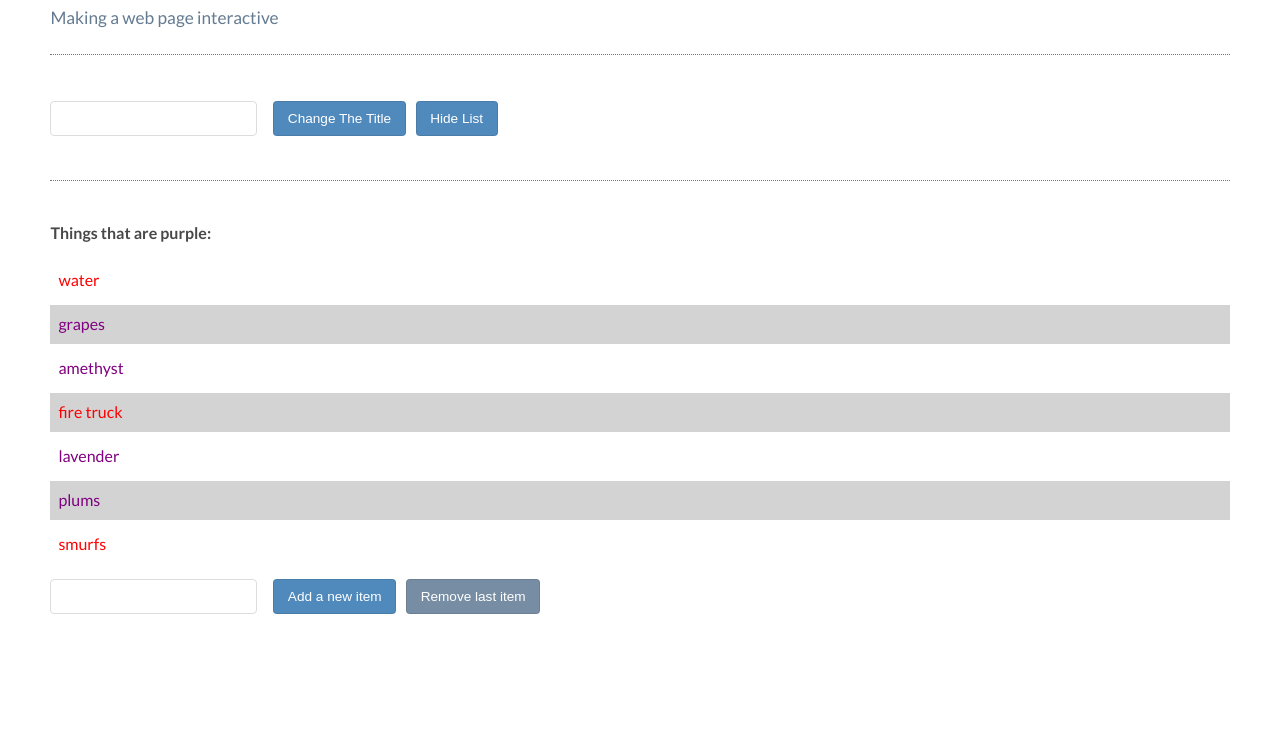
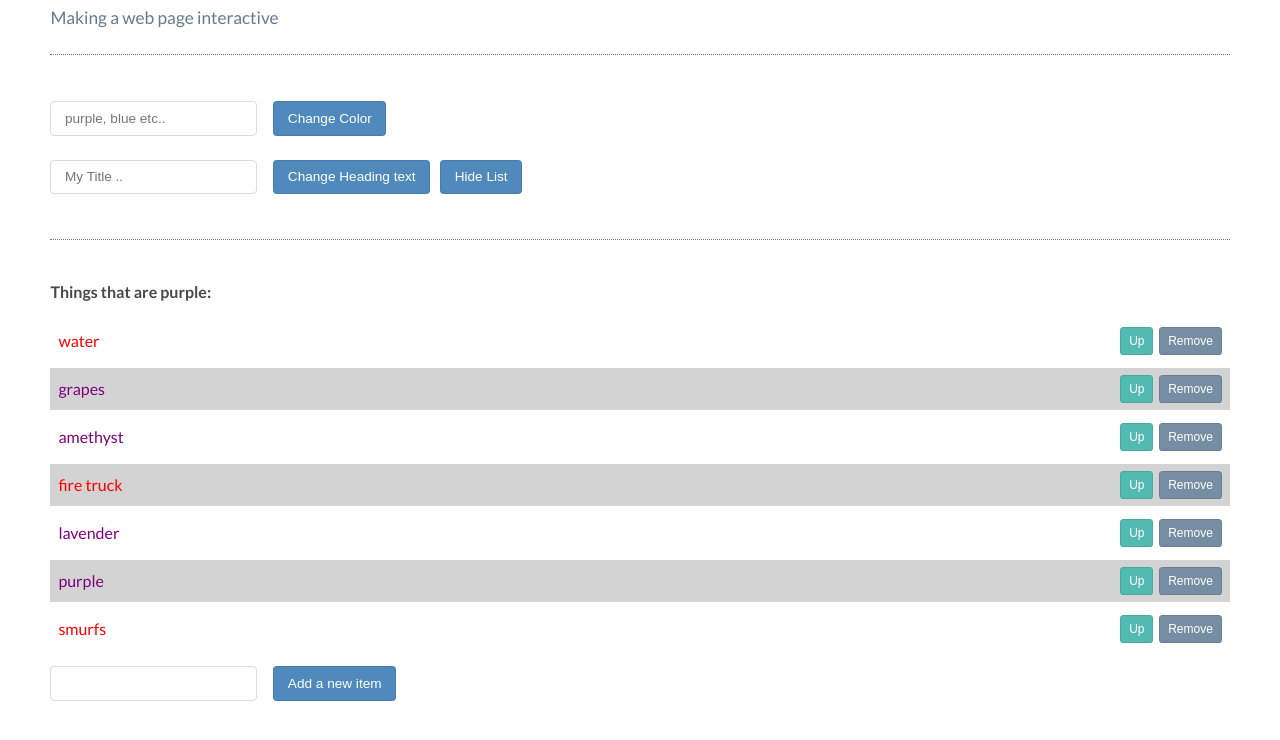
Before and after one commit to LaurieWilliamsNZ/JavascriptDomPractice, a plain HTML site: page index.html in a window 1280 px wide. Shown: the part 88-828 px from the top of the page. Before the commit the page ends 800 px from the top, so only its background shows below. Drawn offline with Linux system fonts and the light colour scheme.

Commit message:
Add abilty to remove items and move items up the list. Remove last item button has been taken out.

```diff
--- a/app.js
+++ b/app.js
@@ -1,41 +1,48 @@
 const toggleList = document.getElementById('toggleList');
 const listDiv = document.querySelector('.list');
+const listUl = listDiv.querySelector('ul');
 const Header = document.getElementsByTagName('h1')[0];
+const HeadingTextInput = document.getElementById('headingTextInput');
+const HeadingTextBtn = document.getElementById('headingTextBtn');
 const colorBtn = document.getElementById('colorBtn');
 const myParagraph = document.querySelector('p.description');
 const colorInput = document.querySelector('#colorInput');
 const addItemInput = document.querySelector('#addItemInput');
 const addItemBtn = document.querySelector('#addItemBtn');
-const removeItemBtn = document.querySelector('#removeItemBtn');
-const listItems = document.getElementsByTagName('li');
 
 myParagraph.title = 'A list description';
 
-listDiv.addEventListener('mouseover', (event) => {
-  // only target events with LI tag
-  if (event.target.tagName === 'LI') {
-    // event listens for mouse over and transforms text to capitals
-    event.target.textContent = event.target.textContent.toUpperCase();
+listUl.addEventListener('click', (event) => {
+  // only target events with BUTTON tag.
+  if (event.target.tagName === 'BUTTON') {
+    if (event.target.className === 'remove') {
+      let li = event.target.parentNode;
+      let ul = li.parentNode;
+      // remove the parent li from the ul.
+      ul.removeChild(li);
+    }
+    if (event.target.className === 'up') {
+      let li = event.target.parentNode;
+      let ul = li.parentNode;
+      // move target list item up
+      let prevLi = li.previousElementSibling;
+      // if the element is already a first child, then the previousElement Sibling will be null.
+      // only works if there is a previous sibling
+      if (prevLi) {
+        ul.insertBefore(li, prevLi);
+      }
+    }
   }
 });
-
-listDiv.addEventListener('mouseout', (event) => {
-  // only target events with LI tag
-  if (event.target.tagName === 'LI') {
-    // event listens for mouse out and transforms text back to lowercase
-    event.target.textContent = event.target.textContent.toLowerCase();
-  }
-});
-
-// document.addEventListener('click', (event) => {
-//   console.log(event.target);
-// });
-
 // change the heading text color.
 colorBtn.addEventListener('click', () => {
   Header.style.color = colorInput.value;
   Header.style.fontSize = '50px';
   colorInput.style.width = '200px';
+});
+// Change the header text
+HeadingTextBtn.addEventListener('click', () => {
+  Header.textContent = HeadingTextInput.value;
 });
 
 // add an item to the ul and appendChild to the dom.
@@ -50,15 +57,6 @@ addItemBtn.addEventListener('click', () => {
   ul.appendChild(li);
   // clear the text from the addItemInput by setting it to an empty string.
   addItemInput.value = '';
-});
-
-// remove last item from the list.
-removeItemBtn.addEventListener('click', () => {
-  let ul = document.getElementsByTagName('ul')[0];
-  // target the last child element.
-  let li = document.querySelector('li:last-child');
-  // remove the last child element from the dom.
-  ul.removeChild(li);
 });
 
 // toggle the list.
--- a/index.html
+++ b/index.html
@@ -9,9 +9,15 @@
   <h1 id="myHeading">JavaScript and the DOM</h1>
   <p>Making a web page interactive</p>
 
-  <input type="text" id="colorInput">
+  <input type="text" id="colorInput" placeholder="purple, blue etc..">
 
-  <button id="colorBtn"> Change The Title</button>
+  <button id="colorBtn"> Change Color</button>
+
+  <br><br>
+
+  <input type="text" id="headingTextInput" placeholder="My Title ..">
+
+  <button id="headingTextBtn">Change Heading text</button>
 
   <button id='toggleList'>Hide List</button>
 
@@ -20,18 +26,45 @@
     <p class='description'>Things that are purple:</p>
 
     <ul>
-      <li class='notPurple'>water</li>
-      <li>grapes</li>
-      <li>amethyst</li>
-      <li class='notPurple'>fire truck</li>
-      <li>lavender</li>
-      <li>plums</li>
-      <li class='notPurple'>smurfs</li>
+      <li class='notPurple'>
+        water
+        <button class='up'>Up</button>
+        <button class=remove>Remove</button>
+      </li>
+      <li>
+        grapes
+        <button class='up'>Up</button>
+        <button class=remove>Remove</button>
+      </li>
+      <li>
+        amethyst
+        <button class='up'>Up</button>
+        <button class=remove>Remove</button>
+      </li>
+      <li class='notPurple'>
+        fire truck
+        <button class='up'>Up</button>
+        <button class=remove>Remove</button>
+      </li>
+      <li>
+        lavender
+        <button class='up'>Up</button>
+        <button class=remove>Remove</button>
+      </li>
+      <li>
+        purple
+        <button class='up'>Up</button>
+        <button class=remove>Remove</button>
+      </li>
+      <li class='notPurple'>
+        smurfs
+        <button class='up'>Up</button>
+        <button class=remove>Remove</button>
+      </li>
     </ul>
 
     <input type="text" id="addItemInput">
     <button id="addItemBtn"> Add a new item</button>
-    <button id="removeItemBtn">Remove last item</button>
 
  </div>
 </body>
```
